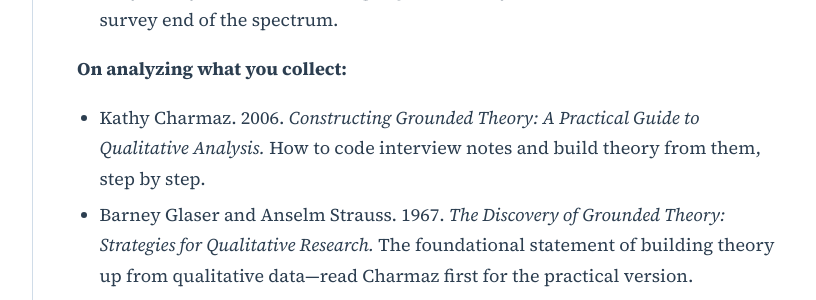
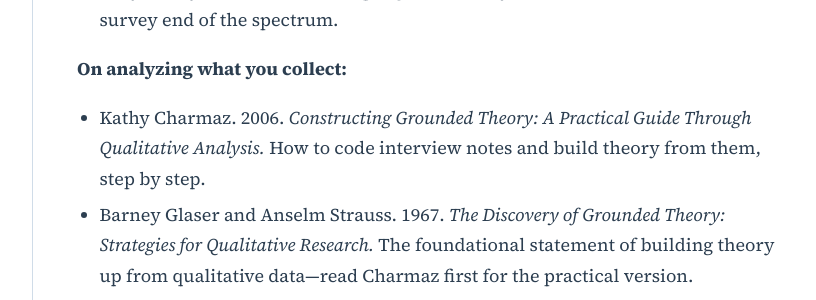
Before and after one commit to agharley/sustsci, a Jekyll site: the page built from course/course-library/student-cases/interview-guide.md, in a window 1280 px wide and 900 px high, scrolled down 7538 px. Shown: the part 359-659 px from the top of the window, without its empty margins (329-1145 px from the left). Built offline with Jekyll 4.4.1, drawn with Linux system fonts in a browser that asks for light colours.

Commit message:
interview guide citation fix

```diff
--- a/course/course-library/student-cases/interview-guide.md
+++ b/course/course-library/student-cases/interview-guide.md
@@ -138,7 +138,7 @@ If you read one book, read Weiss. The rest depend on where you are in your proje
 
 **On analyzing what you collect:**
 
-- Kathy Charmaz. 2006. *Constructing Grounded Theory: A Practical Guide to Qualitative Analysis.* How to code interview notes and build theory from them, step by step.
+- Kathy Charmaz. 2006. *Constructing Grounded Theory: A Practical Guide Through Qualitative Analysis.* How to code interview notes and build theory from them, step by step.
 - Barney Glaser and Anselm Strauss. 1967. *The Discovery of Grounded Theory: Strategies for Qualitative Research.* The foundational statement of building theory up from qualitative data—read Charmaz first for the practical version.
 
 ---
```
